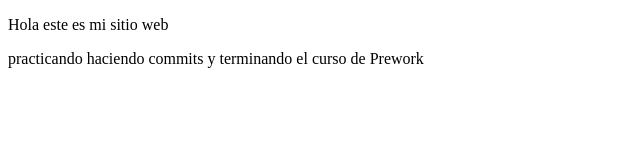
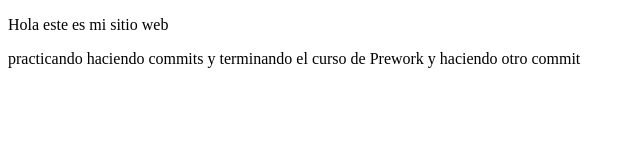
Before and after one commit to sergechv/proyectoDemoCursoPrework, a plain HTML site: page index.html in a window 1280 px wide. Shown: the whole page, without its empty margins (0-640 px from the left). Drawn offline with Linux system fonts and the light colour scheme.

Commit message:
segunda prueba

```diff
--- a/index.html
+++ b/index.html
@@ -12,6 +12,7 @@
     </p>
     <p>
         practicando haciendo commits y terminando el curso de Prework
+        y haciendo otro commit
     </p>
 </body>
 </html>
```
